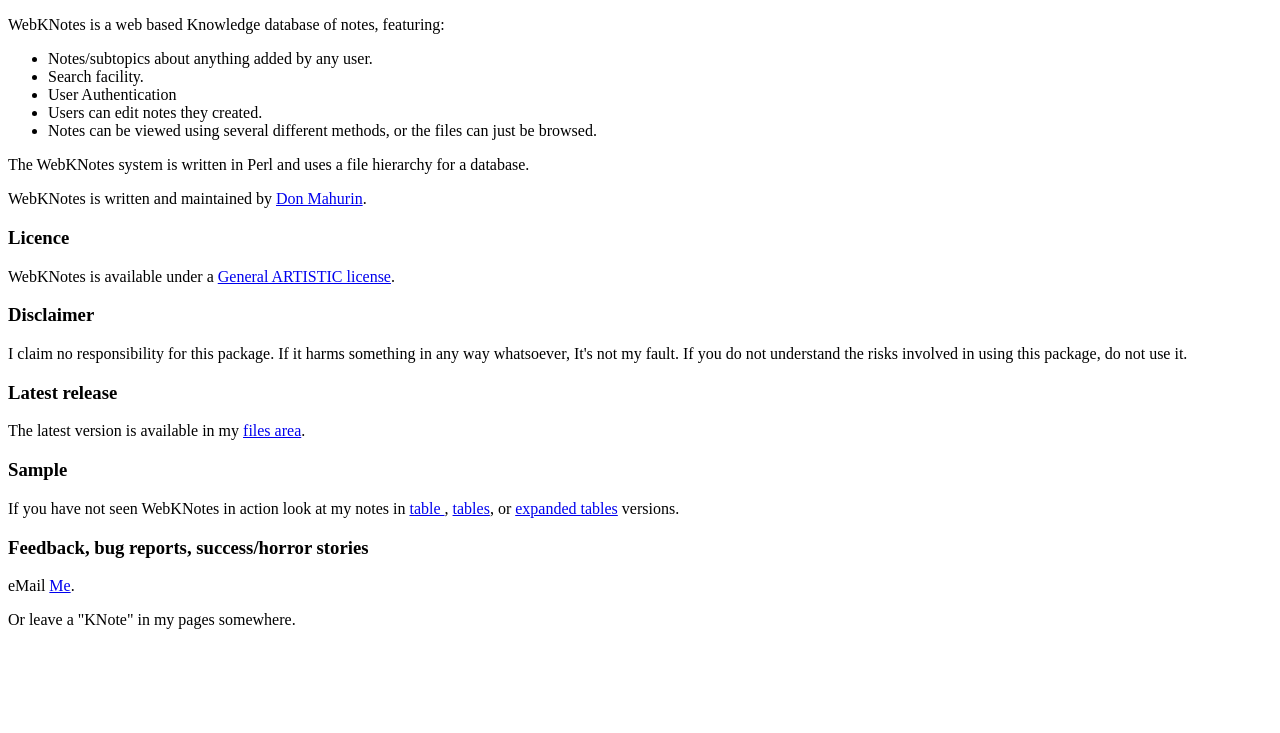
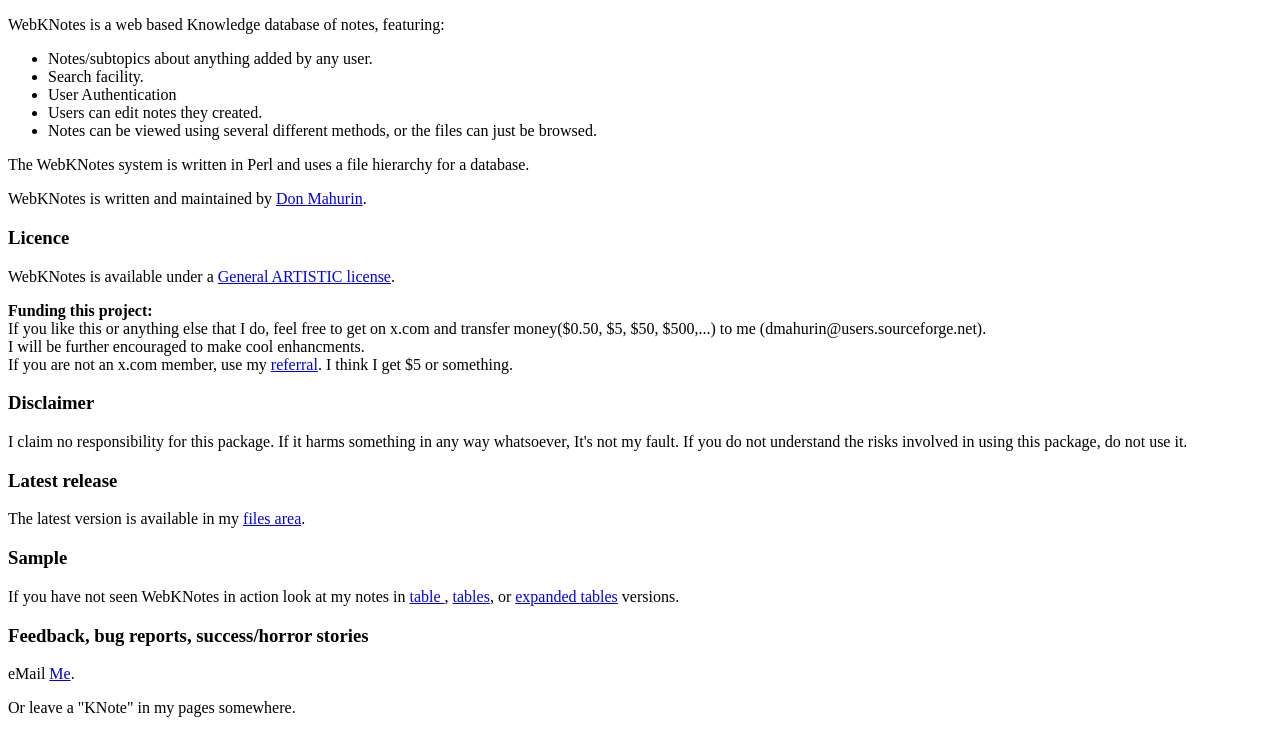
Before and after one commit to dmahurin/webknotes, a plain HTML site: page doc/README.html in a window 1280 px wide. Shown: the part 91-824 px from the top of the page. Before the commit the page ends 800 px from the top, so only its background shows below. Drawn offline with Linux system fonts and the light colour scheme.

```diff
--- a/doc/README.html
+++ b/doc/README.html
@@ -31,6 +31,15 @@ Don Mahurin</a>.
 <p>
 WebKNotes is available under a
 <a href="LICENSE">General ARTISTIC license</a>.
+<p>
+<b>Funding this project:</b><br>
+If you like this or anything else that I do, feel free to get on x.com and transfer money($0.50, $5, $50, $500,...)
+to me (dmahurin@users.sourceforge.net).<br>
+I will be further encouraged to make cool enhancments.<br>
+If you are not an x.com member, use my
+<a href="https://www.x.com/new_account.asp?Referrer=dmahurin@users.sourceforge.net">
+referral</a>. I think I get $5 or something.
+
 
 <h3>Disclaimer</h3>
 
```
Also changed, not shown: 2 other files.
